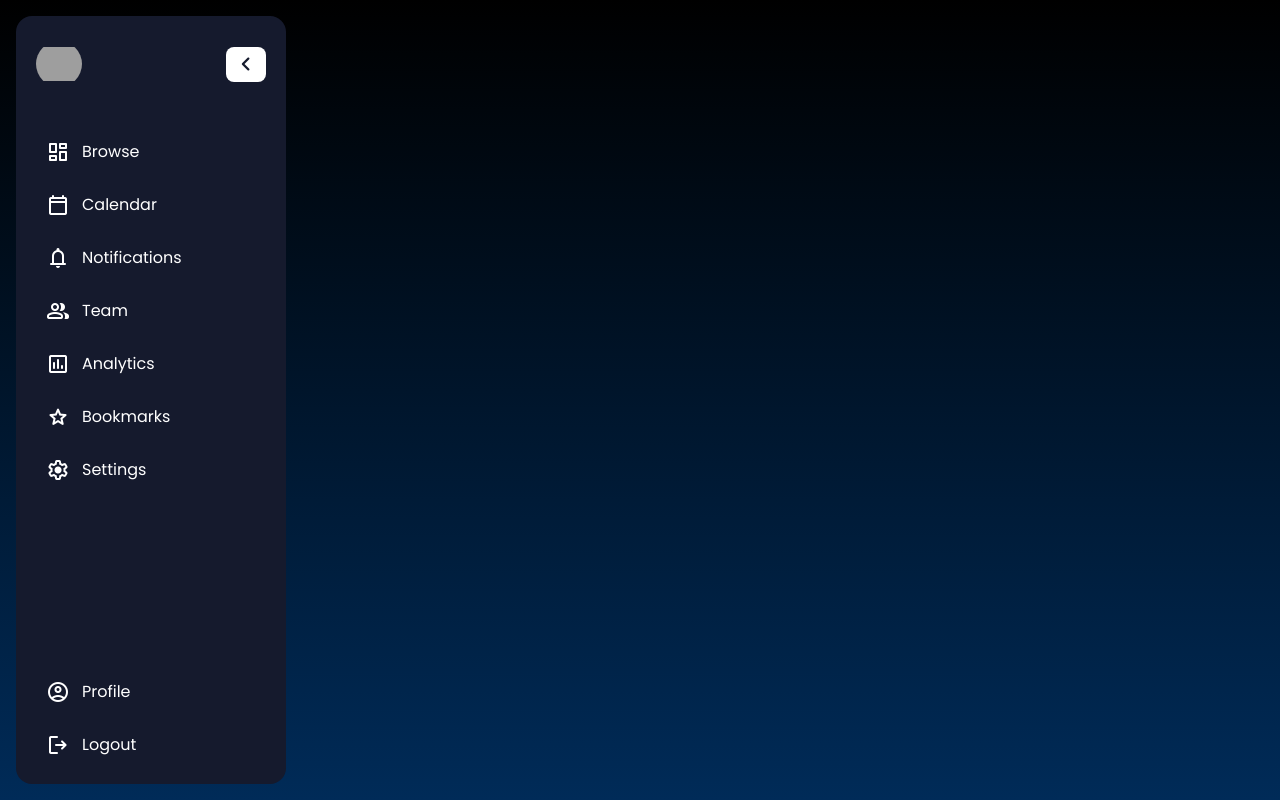
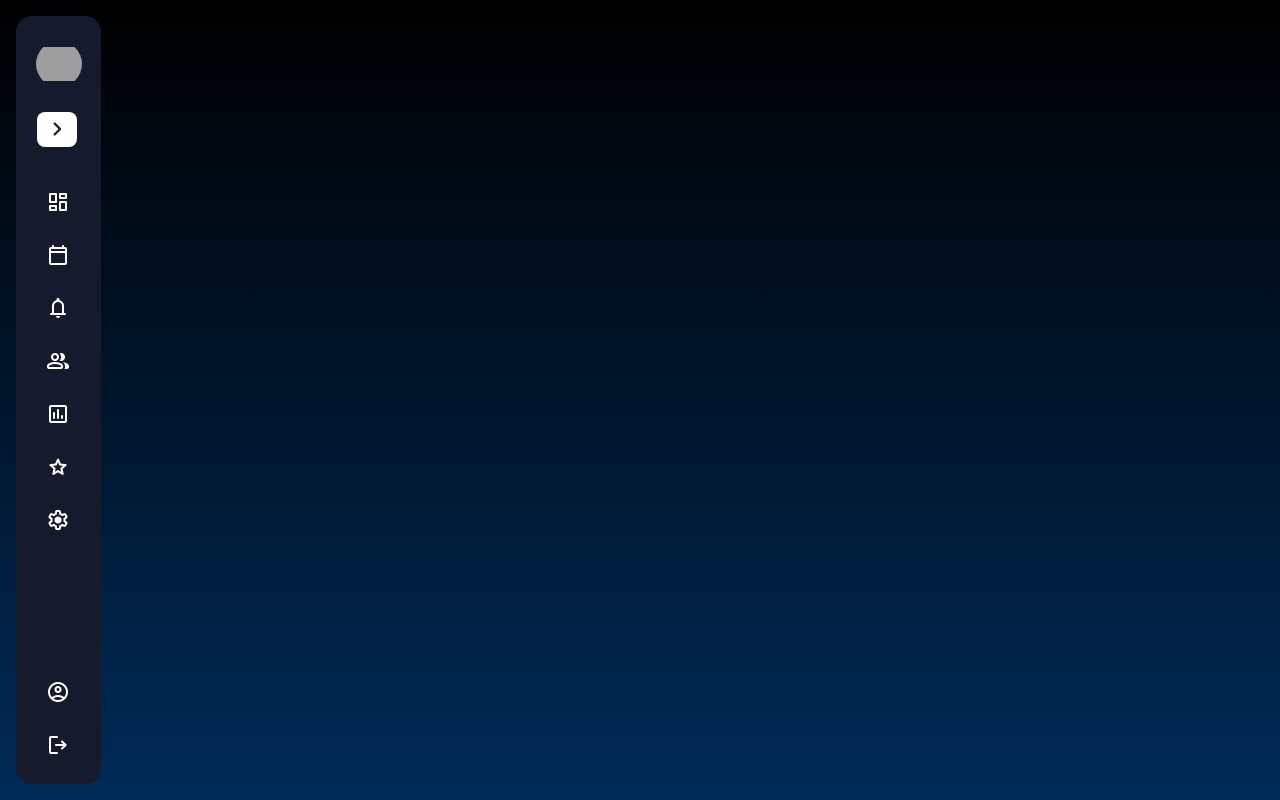
Before and after one commit to AYUSHKHAIRE/web-view, a Django app: template accessweb/templates/base.html in a window 1280 px wide. Run offline with Django 5.2, Linux system fonts and the light colour scheme; the template is opened without the code that fills it, so the values that code supplies are empty; parts of the project's set-up code (start-up, migrations or seed data) failed here and were passed over; grey boxes are pictures that could not be loaded.

Commit message:
did something . cant remeember what i did

```diff
--- a/accessweb/templates/base.html
+++ b/accessweb/templates/base.html
@@ -12,7 +12,7 @@
   <link rel="stylesheet" href="https://fonts.googleapis.com/css2?family=Material+Symbols+Rounded:opsz,wght,FILL,GRAD@24,400,0,0">
 </head>
 <body>
-  <aside class="sidebar">
+  <aside class="sidebar collapsed ">
     <header class="sidebar-header">
       <a href="#" class="header-logo">
         <img src="logo.png" alt="CodingNepal">
```
